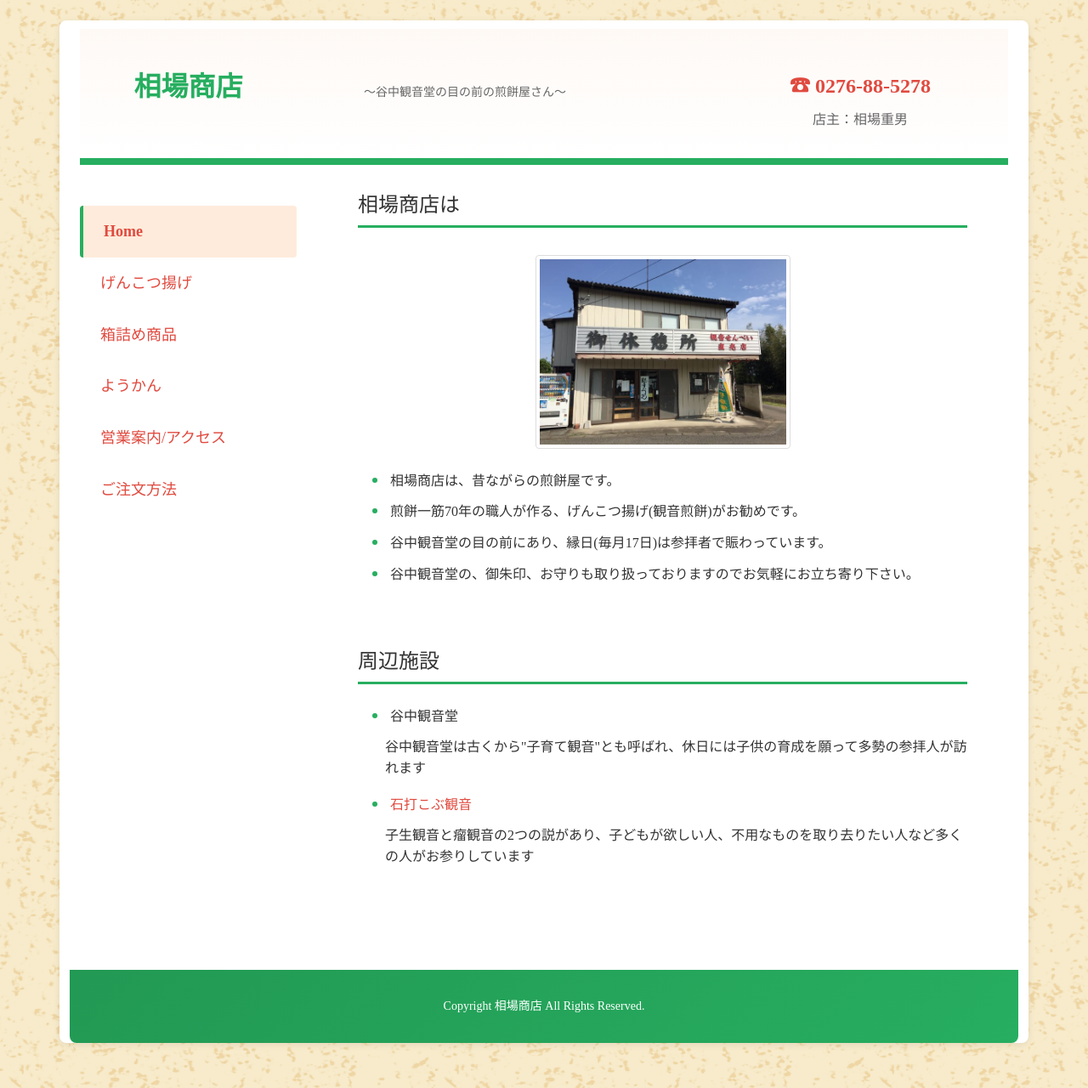
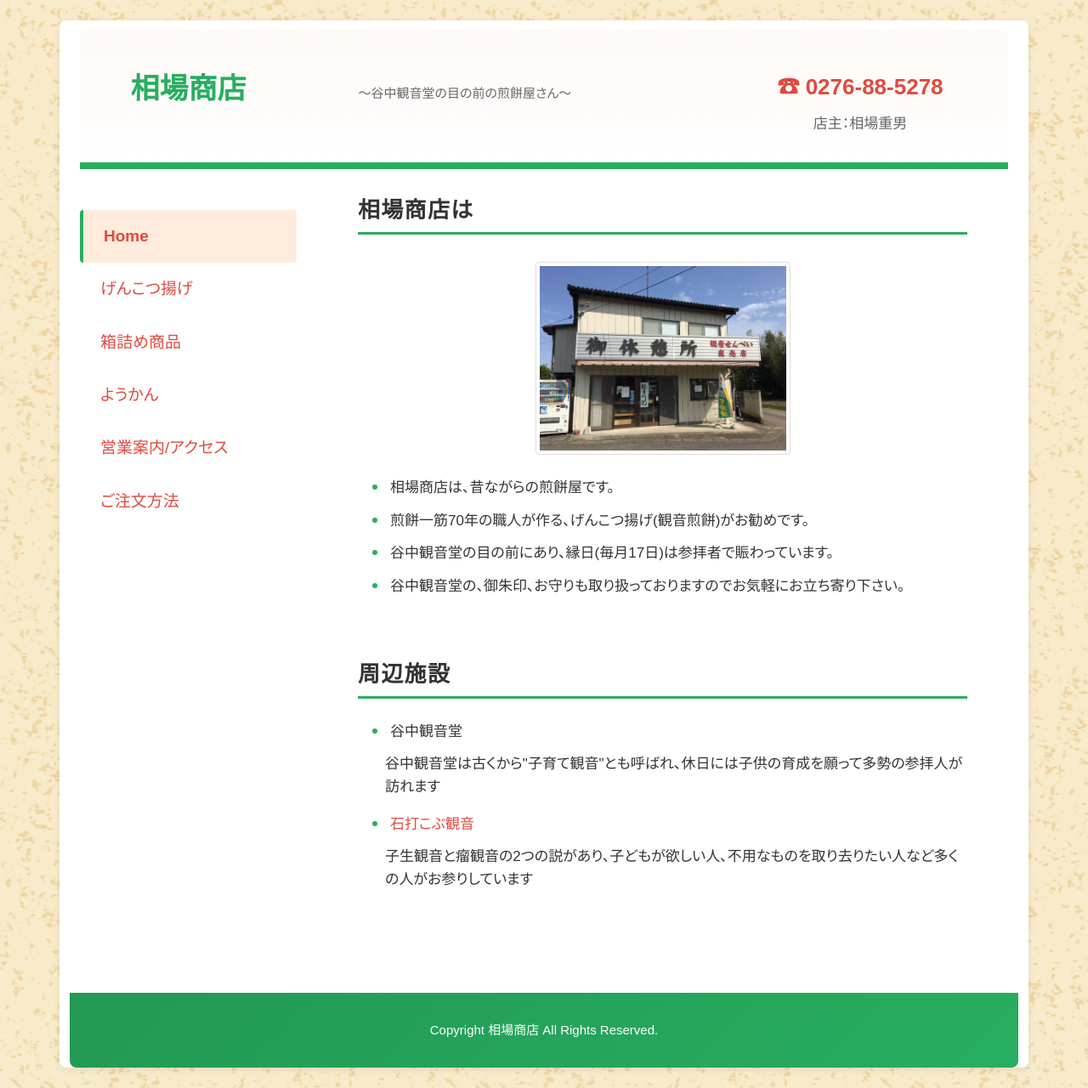
Before and after one commit to taiba/shouten-v2, a Jekyll site: the page built from index.html, in a window 1280 px wide. Shown: the whole page at 85% size. Built offline with Jekyll 4.4.1, drawn with Linux system fonts in a browser that asks for light colours.

Commit message:
フォントの改善

```diff
--- a/assets/css/common.css
+++ b/assets/css/common.css
@@ -43,12 +43,12 @@
   --color-error: var(--color-accent);
 
   /* タイポグラフィ */
-  --font-size-h1: 32px;
-  --font-size-h2: 24px;
-  --font-size-h3: 20px;
-  --font-size-base: 16px;
-  --font-size-small: 14px;
-  --font-size-large: 18px;
+  --font-size-h1: 34px;
+  --font-size-h2: 26px;
+  --font-size-h3: 21px;
+  --font-size-base: 17px;
+  --font-size-small: 15px;
+  --font-size-large: 19px;
 
   --line-height-tight: 1.3;
   --line-height-normal: 1.6;
@@ -60,10 +60,13 @@
   padding: var(--spacing-md) var(--spacing-sm) !important;
   background-image: url("/assets/image/bgimage2.png");
   background-repeat: repeat;
-  font-family: "ヒラギノ丸ゴ ProN", "Hiragino Maru Gothic ProN", "ヒラギノ明朝 ProN W3", "Hiragino Mincho ProN", "HG明朝E", "ＭＳ Ｐ明朝", "ＭＳ 明朝", serif !important;
+  font-family: "游ゴシック体", "Yu Gothic", "YuGothic", "ヒラギノ角ゴ ProN", "Hiragino Kaku Gothic ProN", "メイリオ", "Meiryo", sans-serif;
   font-size: var(--font-size-base);
   line-height: var(--line-height-normal);
   color: var(--color-text);
+  font-feature-settings: "palt";
+  -webkit-font-smoothing: antialiased;
+  -moz-osx-font-smoothing: grayscale;
 }
 
 /* リンクスタイル */
@@ -88,18 +91,24 @@
   font-size: var(--font-size-h1);
   line-height: var(--line-height-tight);
   margin-bottom: var(--spacing-md);
+  font-weight: 700;
+  letter-spacing: 0.05em;
 }
 
 h2, .h2 {
   font-size: var(--font-size-h2);
   line-height: var(--line-height-tight);
   margin-bottom: var(--spacing-md);
+  font-weight: 600;
+  letter-spacing: 0.05em;
 }
 
 h3, .h3 {
   font-size: var(--font-size-h3);
   line-height: var(--line-height-normal);
   margin-bottom: var(--spacing-sm);
+  font-weight: 600;
+  letter-spacing: 0.03em;
 }
 
 p {
@@ -371,23 +380,23 @@
     }
 
     h1, .h1 {
-        font-size: 28px;
+        font-size: 30px;
     }
 
     h2, .h2 {
-        font-size: 22px;
+        font-size: 24px;
     }
 
     .title {
-        font-size: 28px;
+        font-size: 30px;
     }
 
     .tel {
-        font-size: 20px;
+        font-size: 22px;
     }
 
     .subTitle {
         padding-top: var(--spacing-md);
-        font-size: 13px;
+        font-size: 14px;
     }
 }
```
